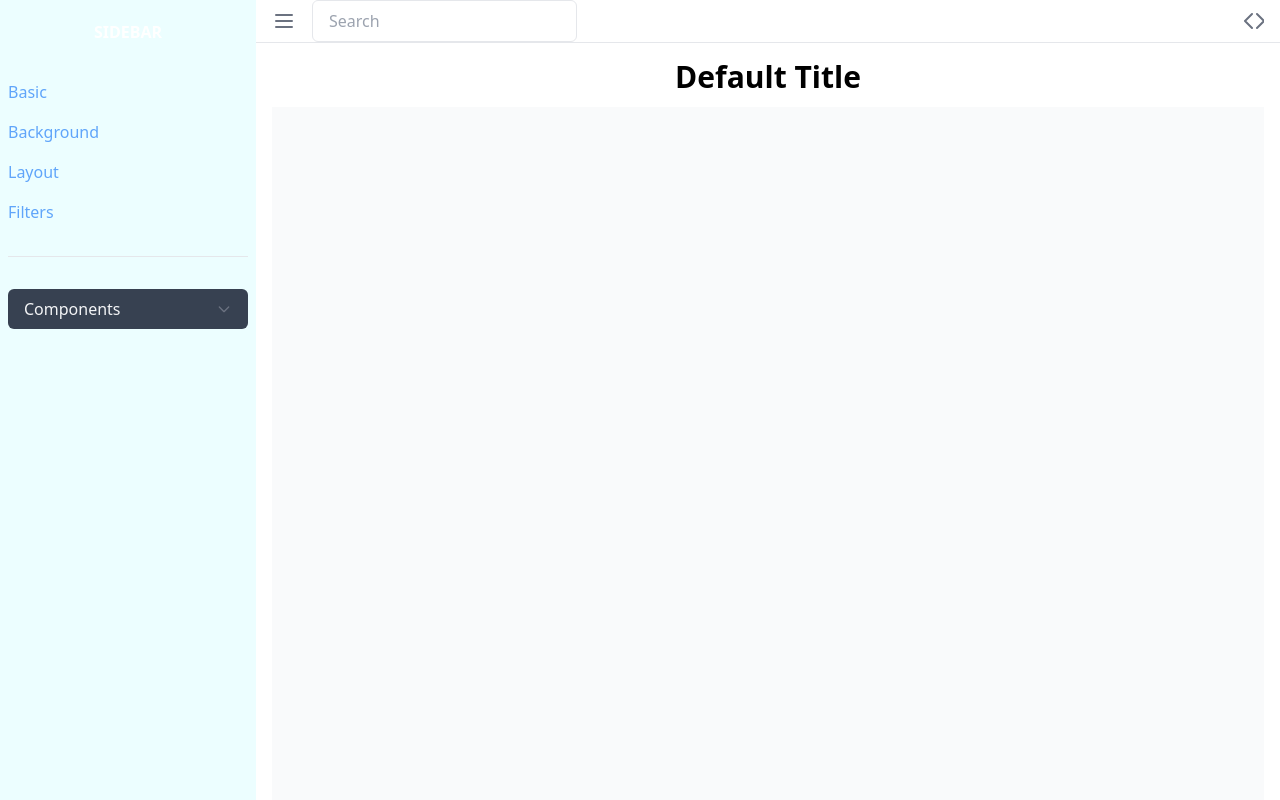
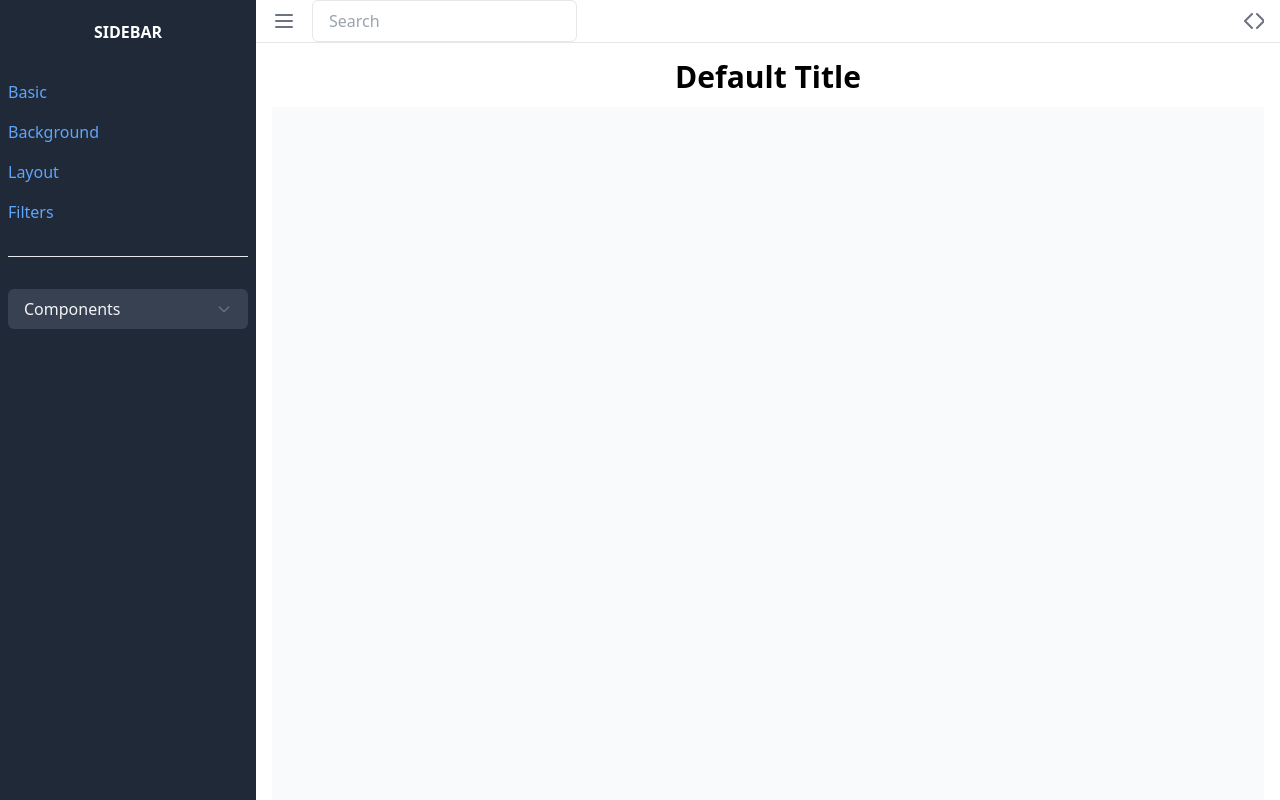
Before and after one commit to martywebdev/twcheatsheet, a React (Vite) app: page /components in a window 1280 px wide. Built offline with nearby package versions, Linux system fonts and the light colour scheme.

Commit message:
fix darkmode

```diff
--- a/src/layouts/ComponentLayout.jsx
+++ b/src/layouts/ComponentLayout.jsx
@@ -11,7 +11,7 @@ const ComponentLayout = () => {
   return (
     <>
       <h2 className="font-bold text-3xl text-center mb-3 ">{title}</h2>
-      <div className="center bg-gray-50 flex-col space-y-6">
+      <div className="center bg-gray-50 dark:bg-gray-800 flex-col space-y-6">
         <Outlet />
       </div>
     </>
--- a/src/layouts/Layout.jsx
+++ b/src/layouts/Layout.jsx
@@ -11,7 +11,7 @@ const Layout = () => {
   return (
     <>
       <div className="flex h-screen ">
-        <div className="hidden md:flex flex-col w-64 dark:bg-gray-800 bg-cyan-50">
+        <div className="hidden md:flex flex-col w-64 bg-gray-800">
           <div className="flex items-center justify-center h-16 ">
             <span className="text-white font-bold uppercase">Sidebar</span>
           </div>
--- a/src/pages/TWDarkmode.jsx
+++ b/src/pages/TWDarkmode.jsx
@@ -2,7 +2,7 @@ import React from "react";
 import { useState } from "react";
 import { useEffect } from "react";
 
-const TWButtons = () => {
+const TWDarkmode = () => {
   const [isDarkMode, setIsDarkMode] = useState(() => {
     // Check local storage for saved preference
     const savedMode = localStorage.getItem("theme");
@@ -27,7 +27,7 @@ const TWButtons = () => {
 
   return (
     <>
-      <div className="w-1/2 rounded-lg bg-gray-200 p-5 shadow dark:bg-gray-800 dark:text-white">
+      <div className="w-1/2 rounded-lg bg-gray-200 p-5 shadow dark:bg-gray-800 dark:text-white dark:border-2 dark:border-white">
         <div className="flex items-center justify-between">
           <h2 className="my-2 text-xl font-bold">Heading 1</h2>
           <div onClick={toggleDarkMode} className="cursor-pointer">
@@ -75,4 +75,4 @@ const TWButtons = () => {
   );
 };
 
-export default TWButtons;
+export default TWDarkmode;
```
